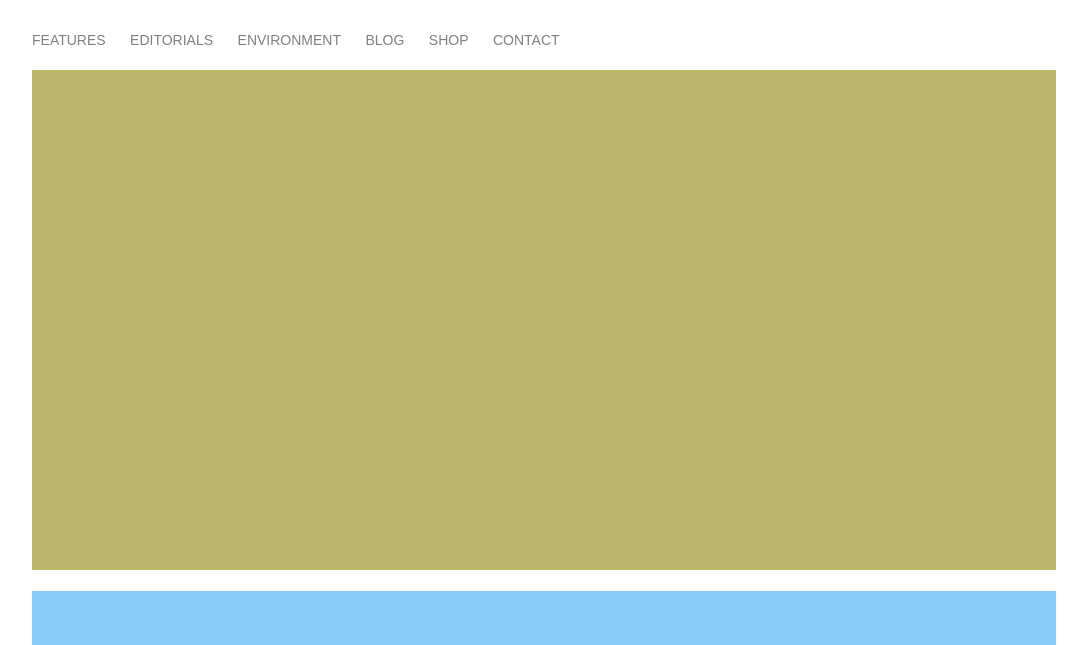
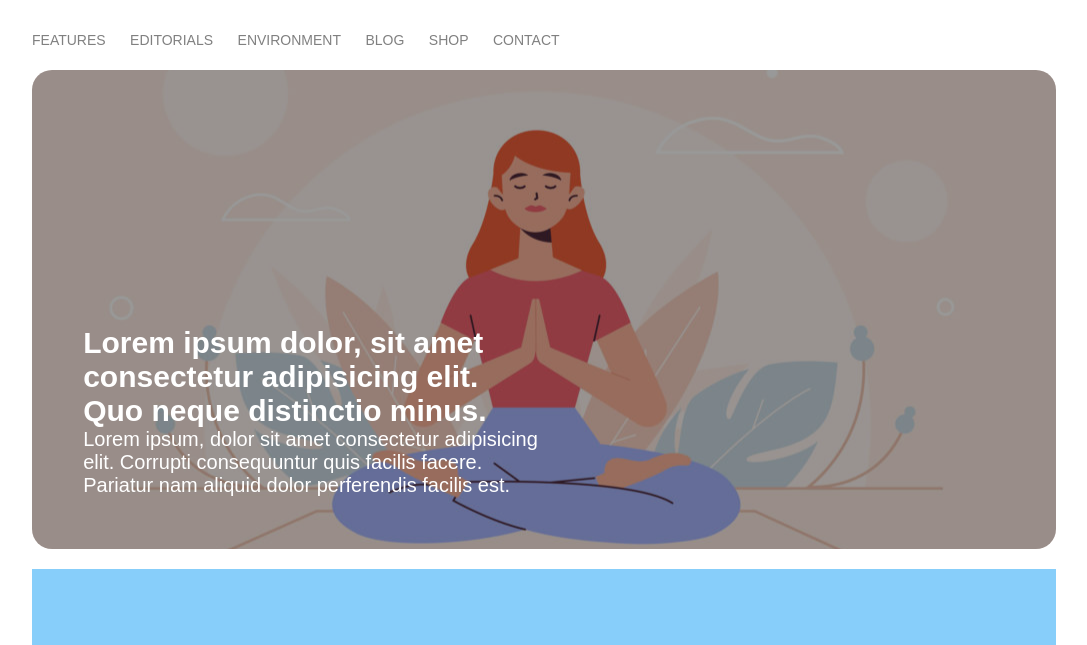
Before and after one commit to purpledev1337/htmlcss-wp, a plain HTML site: page index.html in a window 1280 px wide. Shown: the part 155-800 px from the top of the page, without its empty margins (96-1183 px from the left). Drawn offline with Linux system fonts and the light colour scheme.

Commit message:
jumbotron done

```diff
--- a/css/style.css
+++ b/css/style.css
@@ -57,9 +57,21 @@ body {
 
 /* jumbo */
 #jumbotron {
-    background-color: darkkhaki;
-    height: 500px;
+    background-image: url("../img/banner.jpg");
+    background-size: cover;
+    background-position: center;
+    border-radius: 20px;
     margin: 2% 0;
+    /* debug */
+    /* height: 500px; */
+}
+
+#jumbotext {
+    font-size: 20px;
+    color: white;
+    padding: 25% 50% 5% 5%;
+    background-color: rgba(0, 0, 0, 0.4);
+    border-radius: 20px;
 }
 
 /* main */
--- a/index.html
+++ b/index.html
@@ -52,6 +52,14 @@
 
         <section id="jumbotron">
 
+                <div id="jumbotext">
+
+                    <h1>Lorem ipsum dolor, sit amet consectetur adipisicing elit. Quo neque distinctio minus.</h1>
+
+                    <p>Lorem ipsum, dolor sit amet consectetur adipisicing elit. Corrupti consequuntur quis facilis facere. Pariatur nam aliquid dolor perferendis facilis est.</p>
+
+                </div>
+
         </section>
 
         <main>
```
